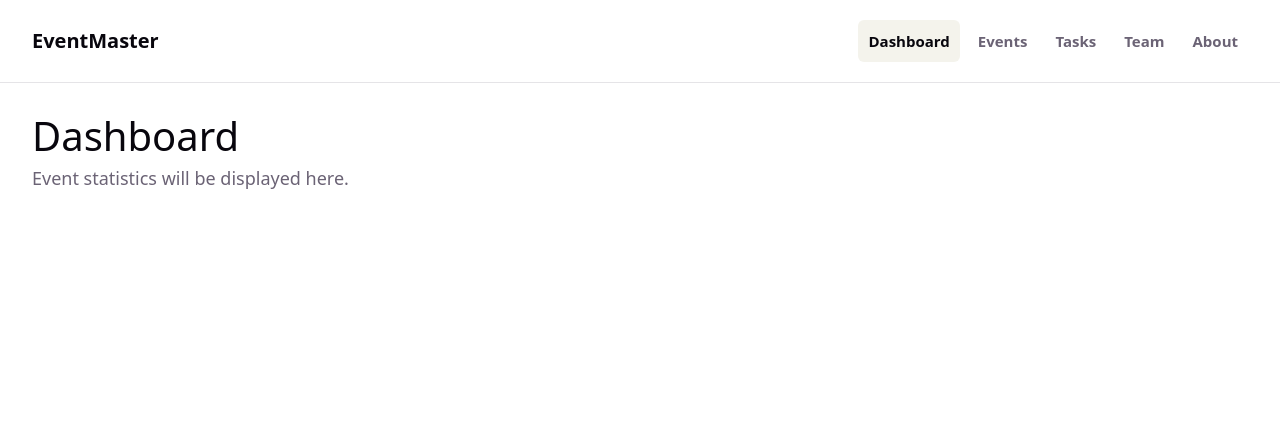
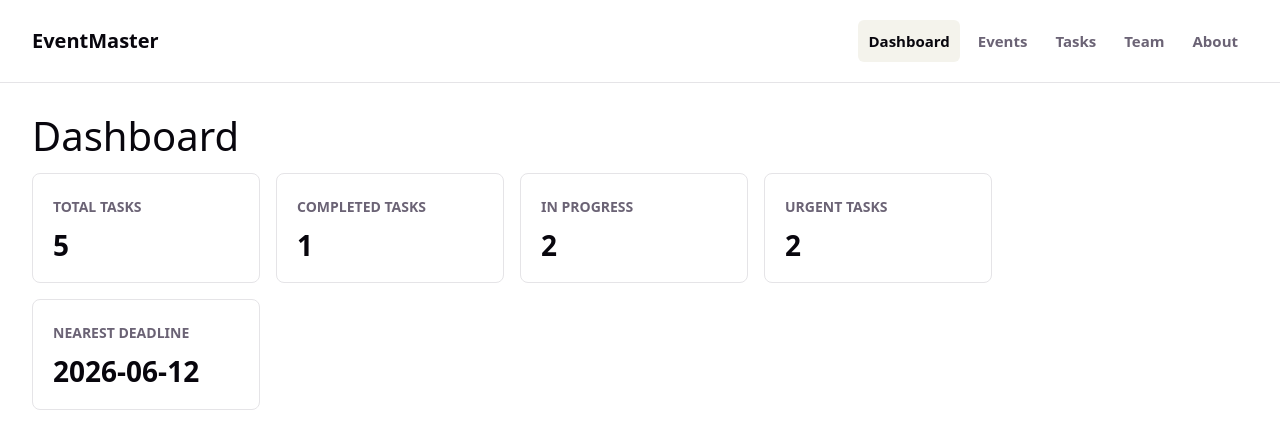
Before and after one commit to LiborJohn66/4IT427_mlal01, a React (Vite) app in the folder 4IT427_mlal01/: page / in a window 1280 px wide. Shown: the top 448 px of the page. Built offline with nearby package versions, Linux system fonts and the light colour scheme.

Commit message:
pridani dashboard statistik

```diff
--- a/4IT427_mlal01/src/App.css
+++ b/4IT427_mlal01/src/App.css
@@ -49,6 +49,31 @@
 
 .page {
   max-width: 960px;
+}
+
+.dashboard-stats {
+  display: grid;
+  gap: 16px;
+  grid-template-columns: repeat(auto-fit, minmax(180px, 1fr));
+  margin-top: 24px;
+}
+
+.dashboard-stat {
+  border: 1px solid var(--border);
+  border-radius: 8px;
+  padding: 20px;
+}
+
+.dashboard-stat p {
+  font-size: 14px;
+  font-weight: 700;
+  margin-bottom: 12px;
+  text-transform: uppercase;
+}
+
+.dashboard-stat strong {
+  color: var(--text-h);
+  font-size: 28px;
 }
 
 .event-list {
--- a/4IT427_mlal01/src/pages/DashboardPage.tsx
+++ b/4IT427_mlal01/src/pages/DashboardPage.tsx
@@ -1,8 +1,76 @@
+import { useEffect, useMemo, useState } from 'react'
+import type { Task } from '../types/task.types'
+
+type DashboardResponse = {
+  tasks: Task[]
+}
+
 export function DashboardPage() {
+  const [tasks, setTasks] = useState<Task[]>([])
+  const [isLoading, setIsLoading] = useState(true)
+  const [error, setError] = useState('')
+
+  useEffect(() => {
+    async function loadTasks() {
+      try {
+        const response = await fetch('/db.json')
+
+        if (!response.ok) {
+          throw new Error('Dashboard data could not be loaded.')
+        }
+
+        const data = (await response.json()) as DashboardResponse
+        setTasks(data.tasks)
+      } catch {
+        setError('Dashboard data could not be loaded.')
+      } finally {
+        setIsLoading(false)
+      }
+    }
+
+    loadTasks()
+  }, [])
+
+  const stats = useMemo(() => {
+    const nearestDeadline = tasks
+      .map((task) => task.deadline)
+      .sort((firstDate, secondDate) => firstDate.localeCompare(secondDate))[0]
+
+    return [
+      { label: 'Total tasks', value: tasks.length },
+      {
+        label: 'Completed tasks',
+        value: tasks.filter((task) => task.status === 'done').length,
+      },
+      {
+        label: 'In progress',
+        value: tasks.filter((task) => task.status === 'in-progress').length,
+      },
+      {
+        label: 'Urgent tasks',
+        value: tasks.filter((task) => task.priority === 'high').length,
+      },
+      { label: 'Nearest deadline', value: nearestDeadline ?? 'No deadline' },
+    ]
+  }, [tasks])
+
   return (
     <section className="page">
       <h1>Dashboard</h1>
-      <p>Event statistics will be displayed here.</p>
+
+      {isLoading && <p>Loading dashboard...</p>}
+      {error && <p>{error}</p>}
+
+      {!isLoading && !error && (
+        <div className="dashboard-stats">
+          {stats.map((stat) => (
+            <article key={stat.label} className="dashboard-stat">
+              <p>{stat.label}</p>
+              <strong>{stat.value}</strong>
+            </article>
+          ))}
+        </div>
+      )}
     </section>
   )
 }
```
